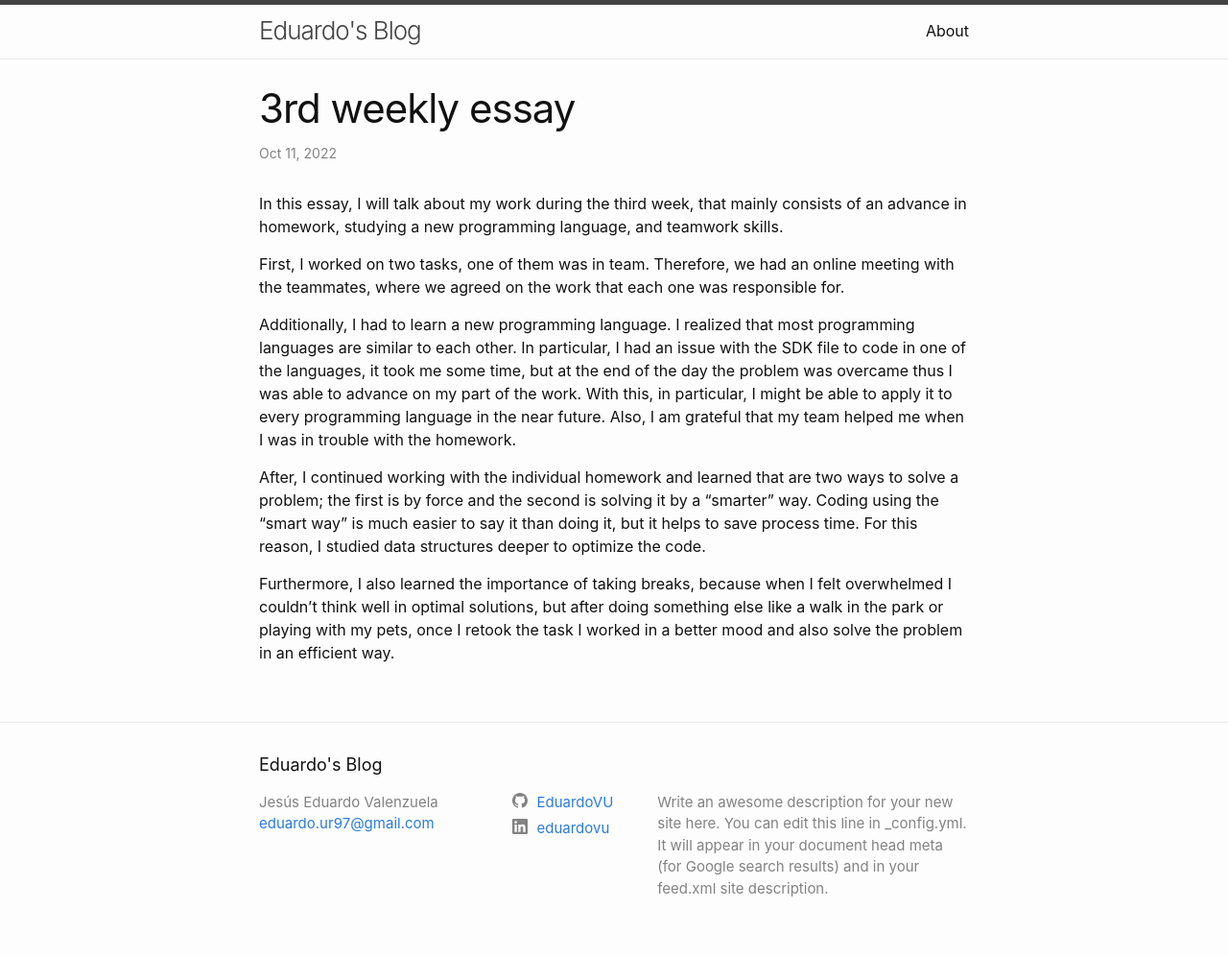
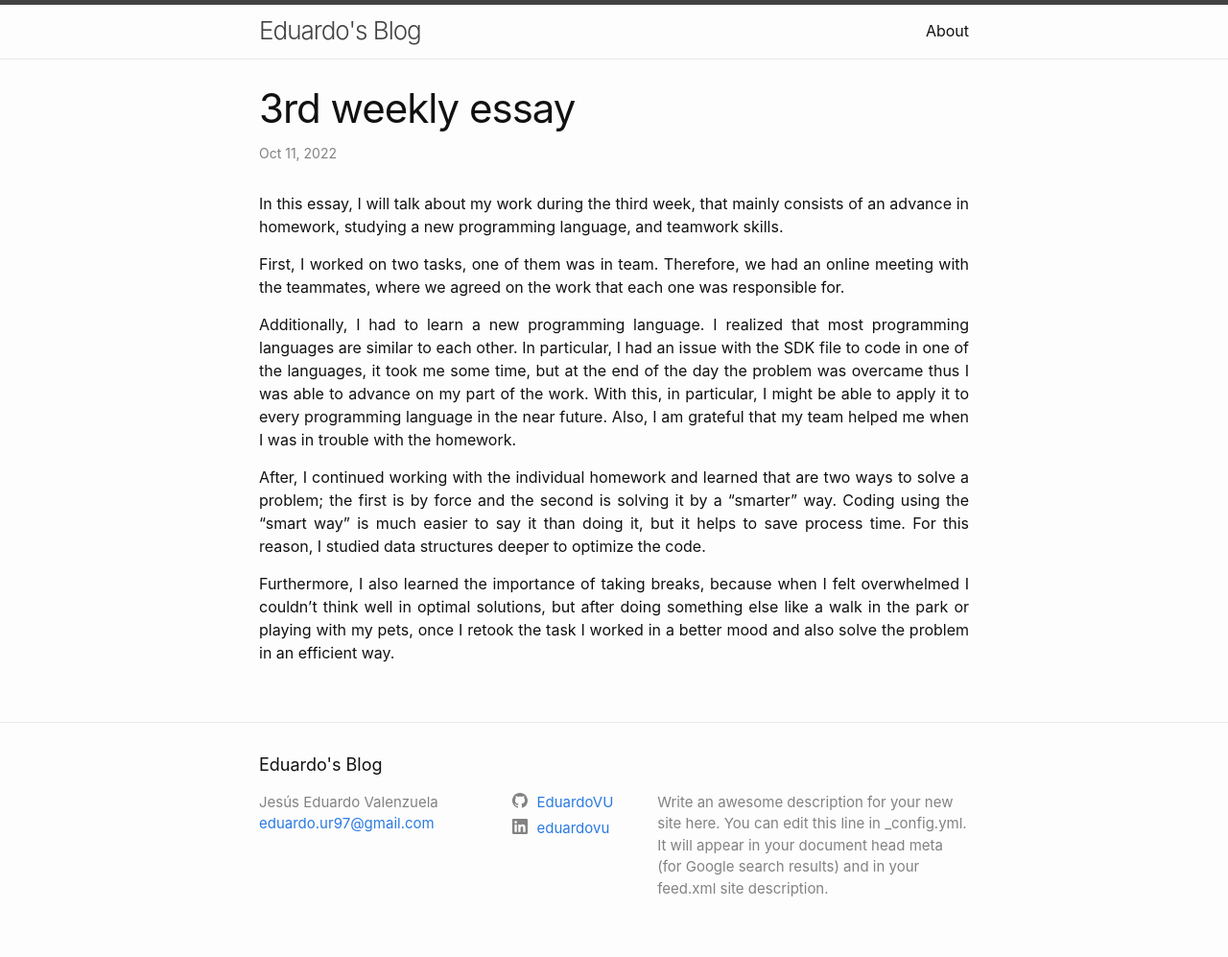
Before and after one commit to EduardoVU/My-Blog, a Jekyll site: the page built from _posts/2022-10-10-3rd-weekly-essay.md, in a window 1280 px wide. Shown: the whole page at 96% size. Built offline with Jekyll 4.4.1, drawn with Linux system fonts in a browser that asks for light colours.

Commit message:
justify al fin

```diff
--- a/_layouts/post.html
+++ b/_layouts/post.html
@@ -15,7 +15,7 @@ layout: default
       {%- endif -%}</p>
   </header>
 
-  <div class="post-content e-content" itemprop="articleBody">
+  <div class="post-content e-content" itemprop="articleBody" style="text-align: justify">
     {{ content }}
   </div>
 
```
